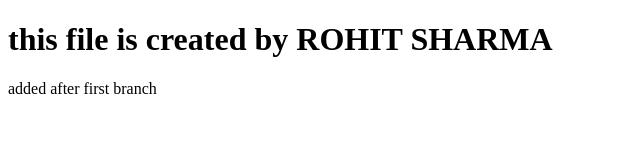
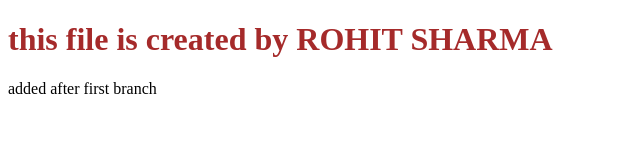
Before and after one commit to Raj-sharma01/test, a plain HTML site: page index.html in a window 1280 px wide. Shown: the whole page, without its empty margins (0-640 px from the left). Drawn offline with Linux system fonts and the light colour scheme; no server answers.

Commit message:
added index.css

```diff
--- /dev/null
+++ b/index.css
@@ -0,0 +1,3 @@
+h1{
+    color: brown;
+}
--- a/index.html
+++ b/index.html
@@ -4,6 +4,7 @@
 <head>
     <meta charset="UTF-8">
     <meta name="viewport" content="width=device-width, initial-scale=1.0">
+    <link rel="stylesheet" href="index.css">
     <title>Document</title>
 </head>
 <body>
```
